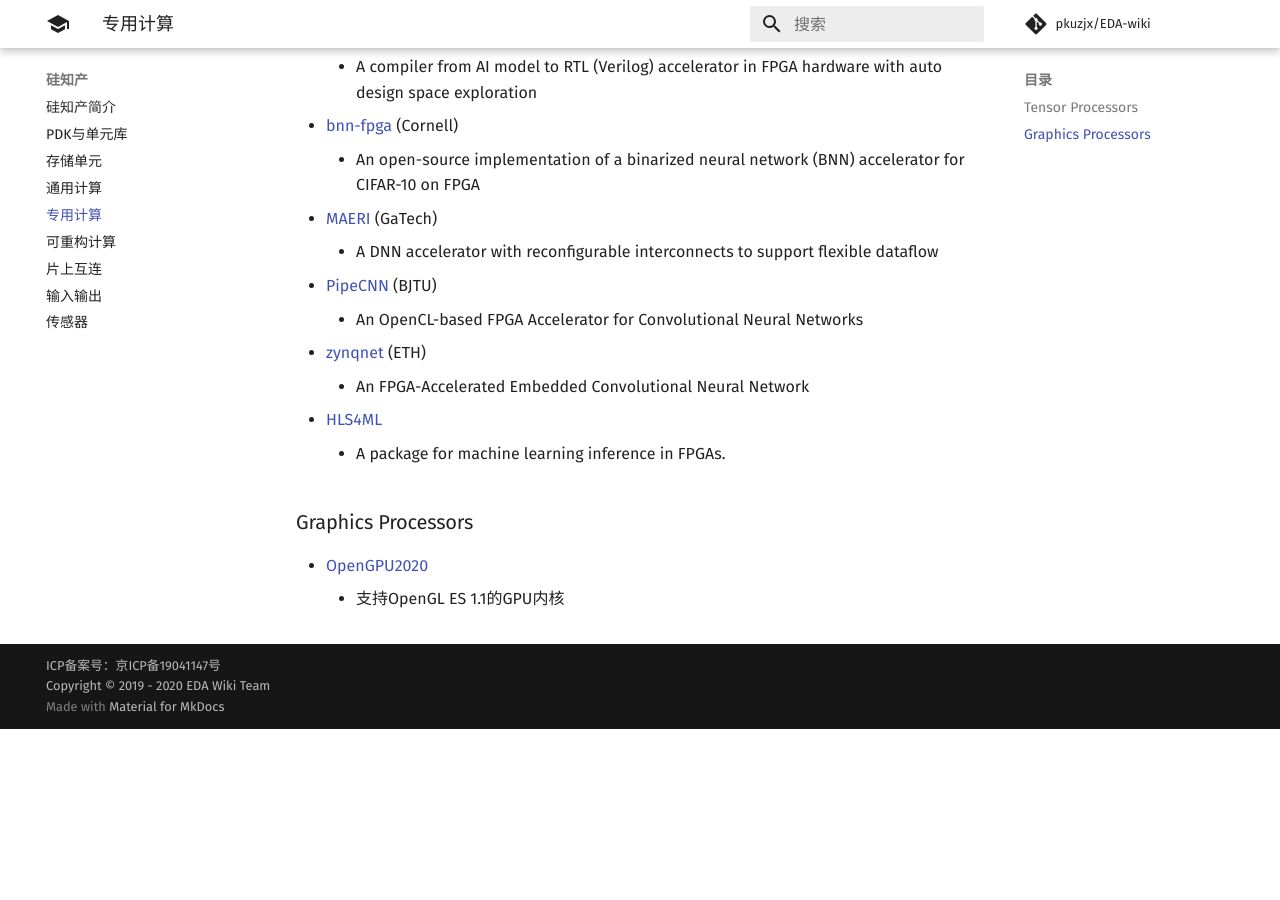
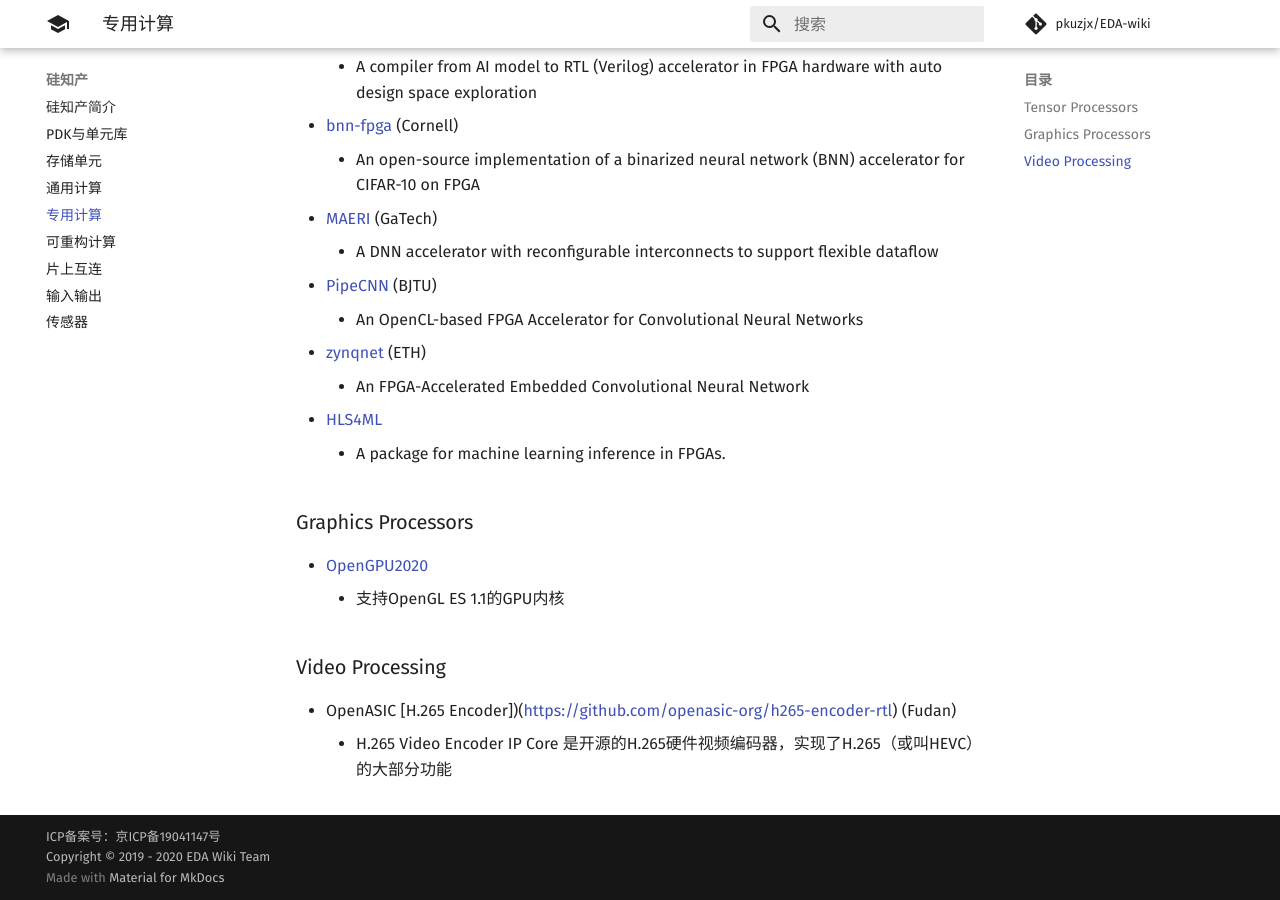
Before and after one commit to daitoto/EDA-wiki, an MkDocs documentation site: the page built from docs/sip/special.md, in a window 1280 px wide and 900 px high, scrolled down 667 px. Built offline with MkDocs 1.6.1 and Material for MkDocs 9.7.7, drawn with Linux system fonts in a browser that asks for light colours; comment, search, counter and statistics services are not loaded; before the commit the page ends 1396 px from its top, so only the background shows below that.

Commit message:
Update special.md

```diff
--- a/docs/sip/special.md
+++ b/docs/sip/special.md
@@ -25,3 +25,7 @@
 ### Graphics Processors
 - [OpenGPU2020](https://gitee.com/graphichina/OpenGPU2020)
   - 支持OpenGL ES 1.1的GPU内核
+
+### Video Processing
+- OpenASIC [H.265 Encoder])(https://github.com/openasic-org/h265-encoder-rtl) (Fudan)
+  - H.265 Video Encoder IP Core 是开源的H.265硬件视频编码器，实现了H.265（或叫HEVC）的大部分功能
```
